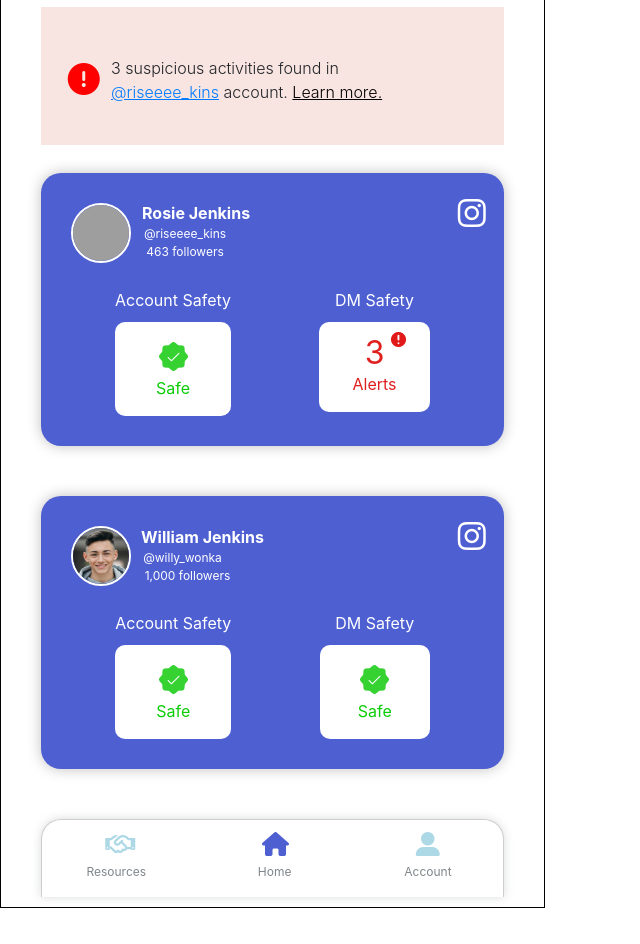
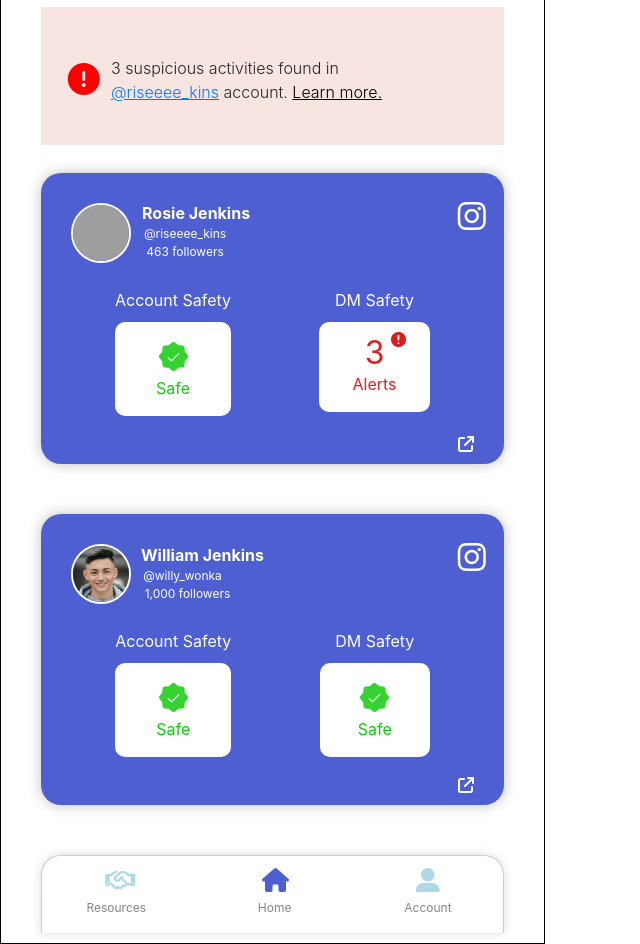
Before and after one commit to domoniquecodes/BIT-Buildathon, a plain HTML site: page index.html in a window 1280 px wide. Shown: the part 126-1070 px from the top of the page, without its empty margins (0-640 px from the left). Before the commit the page ends 1034 px from the top, so only its background shows below. Drawn offline with nearby package versions, Linux system fonts and the light colour scheme; grey boxes are pictures that could not be loaded.

Commit message:
added expandable links for each profile box

```diff
--- a/index.html
+++ b/index.html
@@ -131,6 +131,13 @@
             </div>
           </div>
         </div>
+
+        <a href="#" class="expand-link">
+          <i
+            class="fa-solid fa-arrow-up-right-from-square"
+            style="color: #ffffff"
+          ></i>
+        </a>
       </div>
 
       <!--Second Profile Box Here-->
@@ -179,7 +186,15 @@
             </div>
           </div>
         </div>
+
+        <a href="#" class="expand-link">
+          <i
+            class="fa-solid fa-arrow-up-right-from-square"
+            style="color: #ffffff"
+          ></i>
+        </a>
       </div>
+
       <footer class="footer-menu">
         <div class="footer-links">
           <a href="#" class="footer-icon resources-link">
--- a/styles.css
+++ b/styles.css
@@ -59,6 +59,14 @@ border {
 }
 
 .profile-pic {
+  height: 60px !important;
+  width: 60px;
+  aspect-ratio: 60/60;
+  border: 2px solid white;
+  border-radius: 50px;
+}
+
+.profile-pic-rosie {
   height: 60px !important;
   width: 60px;
   aspect-ratio: 60/60;
@@ -291,6 +299,16 @@ border {
   font-size: 12px;
 }
 
+.expand-link {
+  color: white;
+  font-size: 16px;
+  font-weight: bold;
+  display: flex;
+  justify-content: right;
+  margin-top: 20px;
+  margin-bottom: -18px;
+}
+
 @media (max-width: 430px) {
   .instagram-icon {
     position: absolute;
```
